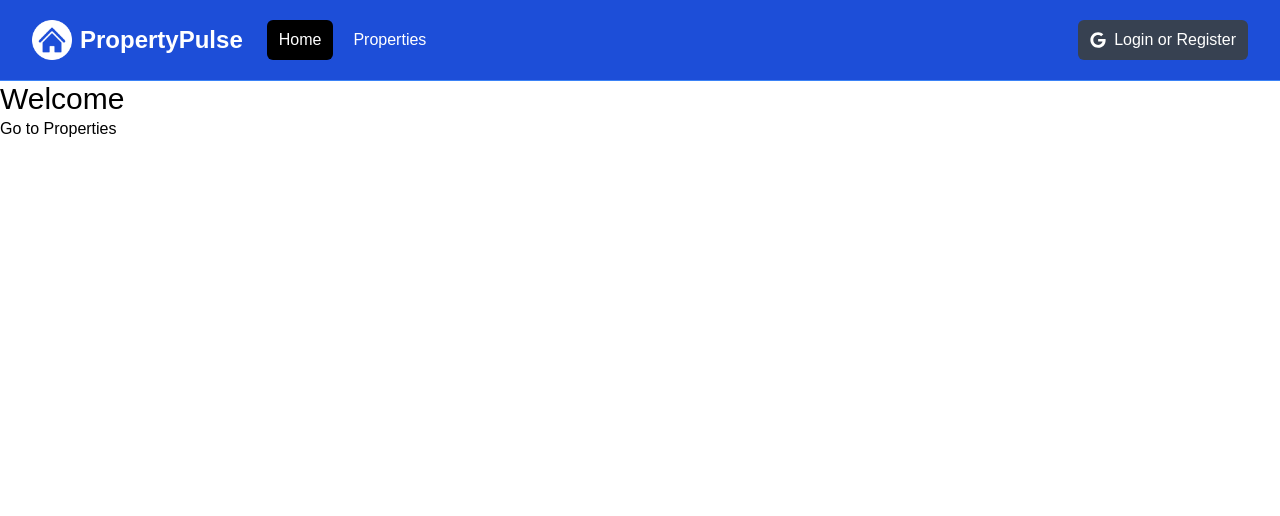
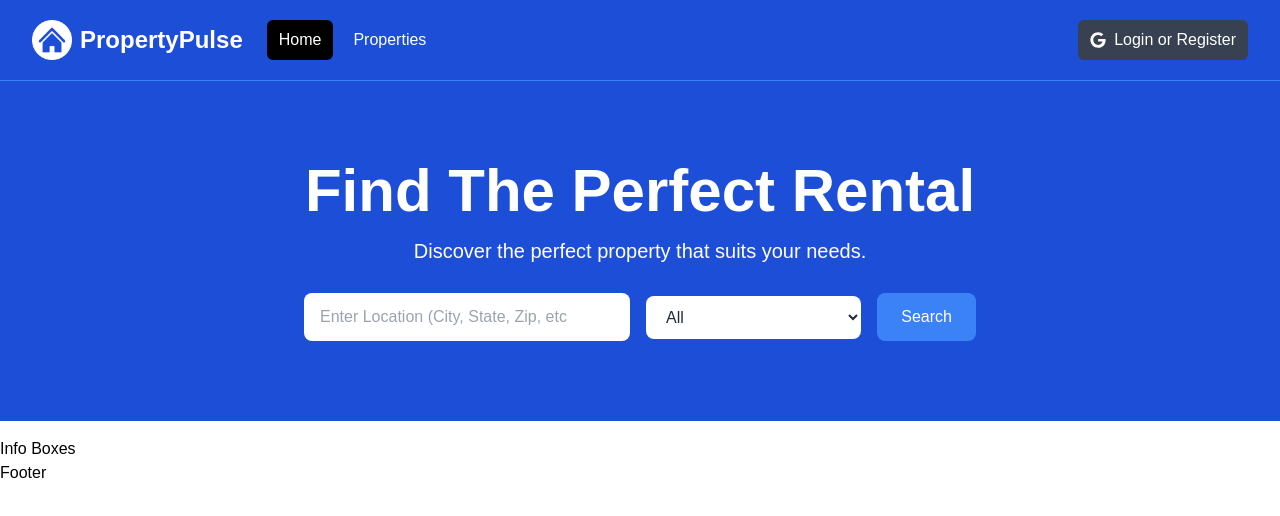
Before and after one commit to abhinavm21/property-pulse-nextjs, a Next.js app: page / in a window 1280 px wide. Shown: the top 516 px of the page. Built offline with nearby package versions, Linux system fonts and the light colour scheme.

Commit message:
home page creation

```diff
--- a/app/layout.jsx
+++ b/app/layout.jsx
@@ -1,5 +1,6 @@
 import Navbar from '@/components/Navbar';
 import '@/assets/styles/globals.css'
+import Footer from '@/components/Footer';
 
 export const metadata = {
     title: 'Property Pulse',
@@ -14,6 +15,7 @@
                 <Navbar/>
                 {children}
             </main>
+            <Footer/>
         </body>
     </html> );
 }
--- a/app/page.jsx
+++ b/app/page.jsx
@@ -1,10 +1,13 @@
-import Link from 'next/link'
+import Hero from "@/components/Hero";
+import InfoBoxes from "@/components/InfoBoxes";
 
 const HomePage = () => {
-    return (<div>
-        <h1 className="text-3xl">Welcome</h1>
-        <Link href='/properties'>Go to Properties</Link>
-    </div>);
+    return (
+        <>
+        <Hero/>
+        <InfoBoxes/>
+        </>
+        );
 }
 
 export default HomePage;
--- /dev/null
+++ b/components/Footer.jsx
@@ -0,0 +1,5 @@
+const Footer = () => {
+    return (<footer>Footer</footer>);
+}
+
+export default Footer;
--- /dev/null
+++ b/components/Hero.jsx
@@ -0,0 +1,60 @@
+const Hero = () => {
+    return (
+
+    <section className="bg-blue-700 py-20 mb-4">
+      <div
+        className="max-w-7xl mx-auto px-4 sm:px-6 lg:px-8 flex flex-col items-center"
+      >
+        <div className="text-center">
+          <h1
+            className="text-4xl font-extrabold text-white sm:text-5xl md:text-6xl"
+          >
+            Find The Perfect Rental
+          </h1>
+          <p className="my-4 text-xl text-white">
+            Discover the perfect property that suits your needs.
+          </p>
+        </div>
+        {/* <!-- Form Component --> */}
+        <form
+          className="mt-3 mx-auto max-w-2xl w-full flex flex-col md:flex-row items-center"
+        >
+          <div className="w-full md:w-3/5 md:pr-2 mb-4 md:mb-0">
+            <label for="location" className="sr-only">Location</label>
+            <input
+              type="text"
+              id="location"
+              placeholder="Enter Location (City, State, Zip, etc"
+              className="w-full px-4 py-3 rounded-lg bg-white text-gray-800 focus:outline-none focus:ring focus:ring-blue-500"
+            />
+          </div>
+          <div className="w-full md:w-2/5 md:pl-2">
+            <label for="property-type" className="sr-only">Property Type</label>
+            <select
+              id="property-type"
+              className="w-full px-4 py-3 rounded-lg bg-white text-gray-800 focus:outline-none focus:ring focus:ring-blue-500"
+            >
+              <option value="All">All</option>
+              <option value="Apartment">Apartment</option>
+              <option value="Studio">Studio</option>
+              <option value="Condo">Condo</option>
+              <option value="House">House</option>
+              <option value="Cabin Or Cottage">Cabin or Cottage</option>
+              <option value="Loft">Loft</option>
+              <option value="Room">Room</option>
+              <option value="Other">Other</option>
+            </select>
+          </div>
+          <button
+            type="submit"
+            className="md:ml-4 mt-4 md:mt-0 w-full md:w-auto px-6 py-3 rounded-lg bg-blue-500 text-white hover:bg-blue-600 focus:outline-none focus:ring focus:ring-blue-500"
+          >
+            Search
+          </button>
+        </form>
+      </div>
+    </section>
+    );
+}
+
+export default Hero;
--- /dev/null
+++ b/components/InfoBox.jsx
@@ -0,0 +1,5 @@
+const InfoBox = () => {
+    return (  );
+}
+
+export default InfoBox;
--- /dev/null
+++ b/components/InfoBoxes.jsx
@@ -0,0 +1,5 @@
+const InfoBoxes = () => {
+    return ( <div>Info Boxes</div> );
+}
+
+export default InfoBoxes;
```
Also changed, not shown: 1 other file (tests, documents, lock files or other folders).
